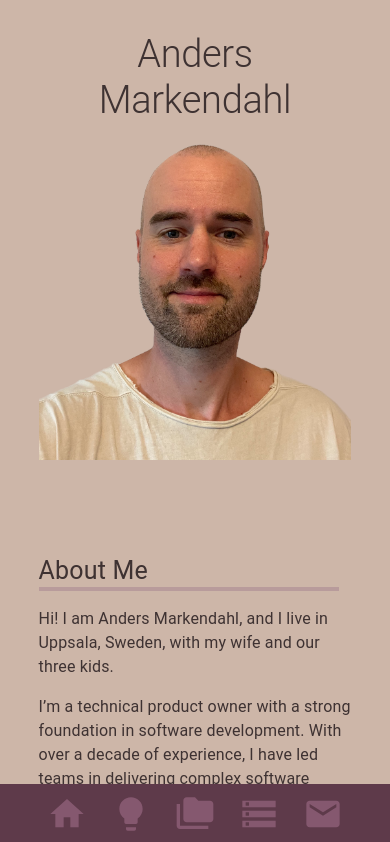
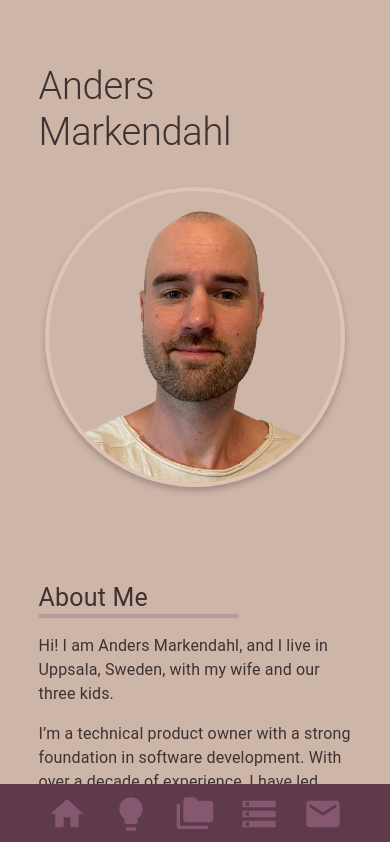
Before and after one commit to andersmarkendahl/andersmarkendahl.github.io, a React app: page / in a window 390 px wide. Shown: the top 842 px of the page. Built offline with nearby package versions, Linux system fonts and the light colour scheme.

Commit message:
Fixed title and profile image stack on small screens

```diff
--- a/src/App.tsx
+++ b/src/App.tsx
@@ -1,6 +1,6 @@
 /** @jsx jsx */
 import { jsx } from '@emotion/react'
-import { CssBaseline, Stack, Typography, ThemeProvider } from '@mui/material'
+import { CssBaseline, Grid, Stack, Typography, ThemeProvider } from '@mui/material'
 import { profileImg } from './sections/images'
 import { theme } from './components/Theme'
 import { Navigation } from './components/Navigation'
@@ -25,24 +25,44 @@ export const App = () => (
         }}
       >
         <Stack spacing={12}>
-          <div>
-            <div id='home'>
-              <Typography variant='h2' align='center'>
+          <Grid
+            container
+            rowSpacing={4}
+            columnSpacing={0}
+            alignItems="left"
+            justifyContent="flex-start"
+            sx={{
+              flexDirection: { xs: 'column', sm: 'row' }, // Stacked on xs, side-by-side on sm+
+            }}
+          >
+            <Grid item xs={12} sm={6}>
+              <Typography variant="h2" align="left">
                 Anders Markendahl
               </Typography>
-            </div>
-            <div css={{ display: 'flex', alignItems: 'center', justifyContent: 'center' }}>
+            </Grid>
+
+            <Grid item xs={12} sm={6} sx={{ display: 'flex', justifyContent: { xs: 'center', sm: 'flex-start' } }}>
+              <div
+                css={{
+                  borderRadius: '50%',
+                  overflow: 'hidden',
+                  width: '300px',
+                  height: '300px',
+                  border: `4px solid ${theme.palette.secondary.light}`,
+                  boxShadow: `0px 4px 6px ${theme.palette.action.disabled}`,
+                }}
+              >
                 <img
                   src={profileImg}
-              alt='Anders profile'
+                  alt="Anders profile"
                   css={{
                     width: '100%',
-                maxWidth: '400px',
                     height: 'auto',
                   }}
                 />
               </div>
-          </div>
+            </Grid>
+          </Grid>
           <Myself id='about' />
           <Skills id='skills' />
           <Github id='projects' />
--- a/src/components/Section.tsx
+++ b/src/components/Section.tsx
@@ -4,7 +4,7 @@ import { ReactNode } from 'react'
 import { Divider, Typography } from '@mui/material'
 
 const SectionHeader = ({ title }: { title: string }) => (
-  <div css={{ marginBottom: '8px', maxWidth: '300px' }}>
+  <div css={{ marginBottom: '8px', maxWidth: '200px' }}>
     <Typography variant='h4'>{title}</Typography>
     <Divider sx={{ width: '100%', borderBottomWidth: 4 }} orientation='horizontal' />
   </div>
```
Lines whose indentation alone changed are shown as unchanged.
